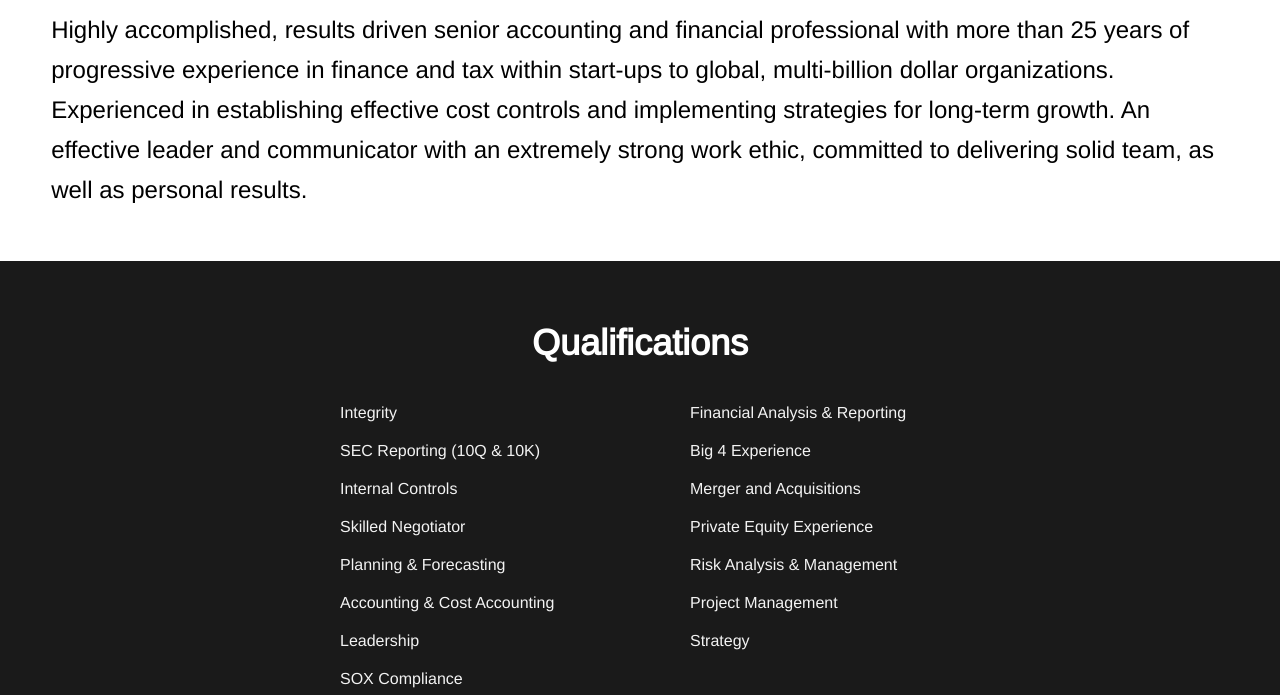
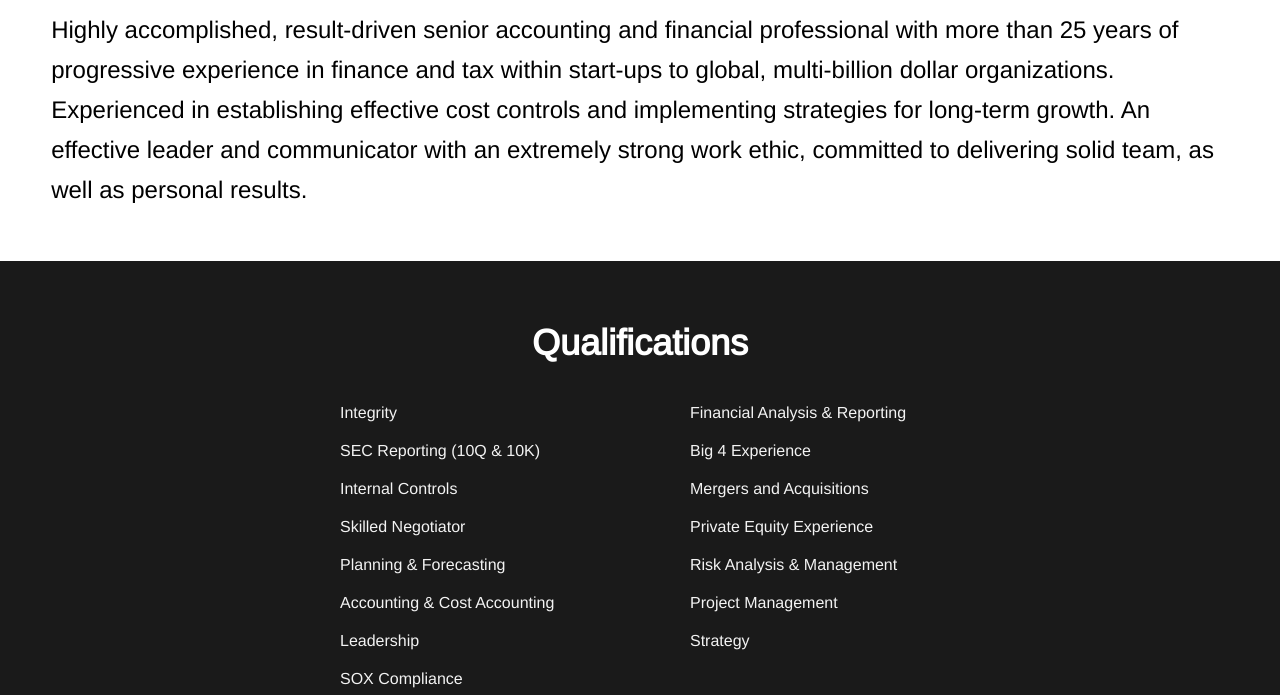
Before and after one commit to Nestman-Trevor/paulnestman, a plain HTML site: page work.html in a window 1280 px wide. Shown: the part 745-1440 px from the top of the page. Drawn offline with nearby package versions, Linux system fonts and the light colour scheme.

Commit message:
Minor text fixes

```diff
--- a/work.html
+++ b/work.html
@@ -39,7 +39,7 @@
             <h1>Work Experience</h1>
         </section>
         <section class="center">
-            <p class="intro">Highly accomplished, results driven senior accounting and financial professional with more than 25 years of
+            <p class="intro">Highly accomplished, result-driven senior accounting and financial professional with more than 25 years of
                 progressive experience in finance and tax within start-ups to global, multi-billion dollar organizations.
                 Experienced in establishing effective cost controls and implementing strategies for long-term growth. An
                 effective leader and communicator with an extremely strong work ethic, committed to delivering solid team,
@@ -53,7 +53,7 @@
                 <li>SEC Reporting (10Q & 10K)</li>
                 <li>Big 4 Experience</li>
                 <li>Internal Controls</li>
-                <li>Merger and Acquisitions</li>
+                <li>Mergers and Acquisitions</li>
                 <li>Skilled Negotiator</li>
                 <li>Private Equity Experience</li>
                 <li>Planning & Forecasting</li>
```
